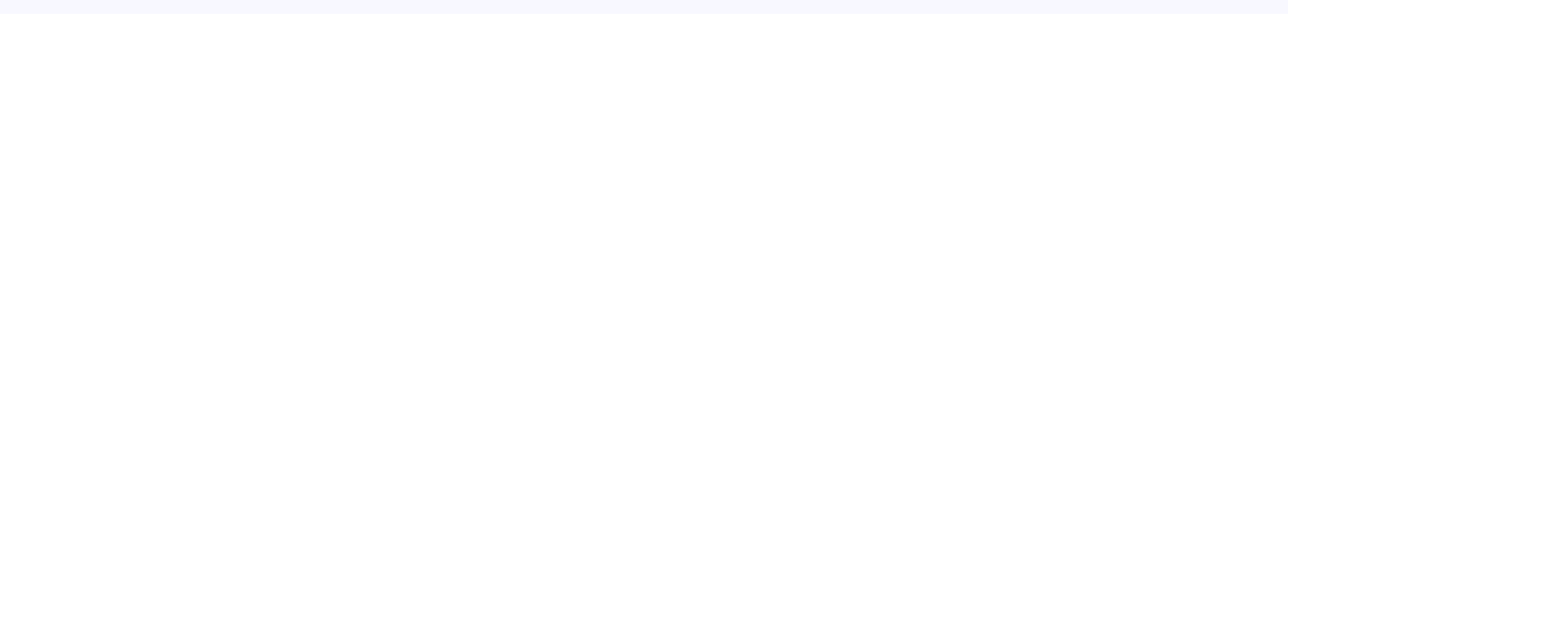
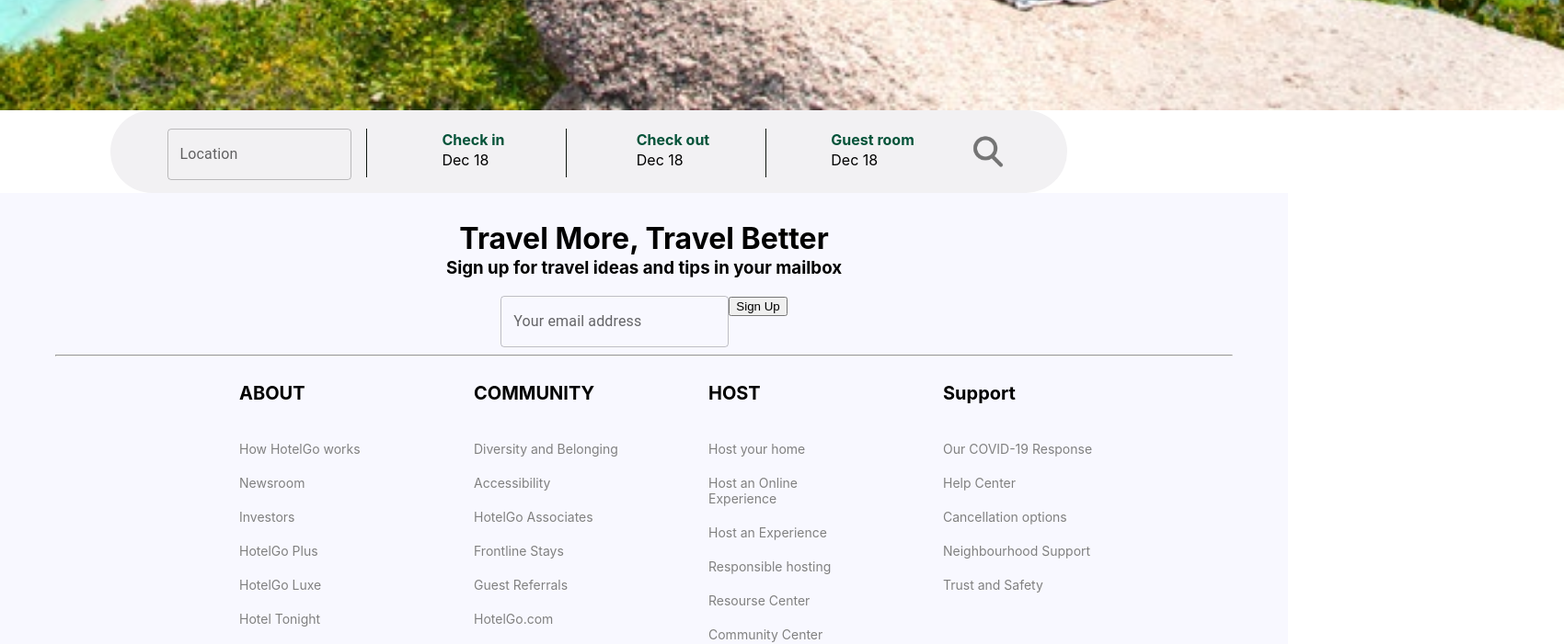
Before and after one commit to HexamTeam/hgo, a React (Create React App) app: page / in a window 1280 px wide. Shown: the part 880-1581 px from the top of the page at 92% size, 1700 px wide, since content can reach past the window. Before the commit the page ends 895 px from the top, so only its background shows below. Built offline with nearby package versions, Linux system fonts and the light colour scheme.

Commit message:
edit home

```diff
--- a/src/component/main/Home.css
+++ b/src/component/main/Home.css
@@ -1,3 +1,11 @@
+/*bg image*/
+.bgimg{
+    vertical-align: middle;
+    width: 1700px;
+    height: 1000px;
+}
+
+/*round coner div*/
 .rcorners1 {
     border-radius: 50px;
     background: #f2f1f3;
@@ -6,6 +14,7 @@
     height: 50px;
   }
 
+  /*search icon's css part*/
   .sh {
     vertical-align: middle;
     width: 50px;
@@ -17,12 +26,61 @@
     border-bottom-left-radius: 50% 50%;
   }
 
+  /* home js background color */
 .backcolor{
   background:#cfd3c9;
+  justify-content: center;
 }
+/* to make horizontal vertical line */
+  .vl {
+    border-left: 1px solid rgb(14, 20, 14);
+    height: 53px;
+    padding-left: 1em;
+  }
+
+  /*rows in round coner brar*/
+  .row {
+    width: 100%;
+    display: flex;
+    flex-direction: row;
+    justify-content: center;
+    padding-bottom: 10px;
+  }
+  .block{
+    width: 200px;
+    height: 30px;
+    padding-right: 1em;
 
 
 
-  .textsh{
-    font-size: 10px;
   }
+  .block:hover{
+    background-color: rgb(231, 225, 225);
+    height: 50px;
+  }
+
+  .sh2:hover{
+    width: 50px;
+    height: 50px;
+    background-color: rgb(235, 228, 228);
+  }
+  .vlline{
+    width: 5px;
+    height: 50px;
+
+  }
+  .checkin{
+    width: 200px;
+    height: 30px;
+    padding-bottom: 20px;
+
+  }
+  .checkin:hover{
+    background-color: rgb(231, 225, 225);
+  }
+
+  /*text color in div table*/
+  .tcolor{
+      color: rgb(5, 83, 57);
+      font-weight: bold;
+  }
--- a/src/component/main/Home.js
+++ b/src/component/main/Home.js
@@ -1,23 +1,66 @@
 import './Home.css';
-import search from '../img/search-icon.png'
+import search from '../img/search-icon.png';
 import TextField from '@mui/material/TextField';
+import beach from '../img/beach.jpg';
 
 const Home = () => {
 
     return(
-    <div className='backcolor'>
+    <div >
+        <img src={beach} alt="Avatar" className='bgimg'></img>
+        <center>
         <div className="rcorners1" >
+            <div className='row'>
+                <div className='block'>
+                    <TextField
+                    label="Location"
+                    />
+                </div>
 
-            <TextField
-            label="Location"
-            />
-            <img src={search} alt="Avatar" className='sh'></img>
+                <div className='vline'>
+                    <div className='vl'></div>
+                </div>
+                <div className='checkin'>
+                    <table>
+                        <tbody>
+                        <tr className='tcolor'>Check in</tr>
+                        <tr>Dec 18</tr>
+                        </tbody>
+                    </table>
+                </div>
+                <div className='vline'>
+                    <div className='vl'></div>
+                </div>
+                <div className='checkin'>
+                    <table>
+                        <tbody>
+                        <tr className='tcolor'>Check out</tr>
+                        <tr>Dec 18</tr>
+                        </tbody>
+                    </table>
+                </div>
+                <div className='vline'>
+                    <div className='vl'></div>
+                </div>
+                <div className='checkin'>
+                    <table>
+                        <tbody>
+                        <tr className='tcolor'>Guest room</tr>
+                        <tr>Dec 18</tr>
+                        </tbody>
+                    </table>
 
-            {/* <label className='textsh'>Location</label> */}
-            {/* <input type="text" placeholder="Search.." name="search"></input> */}
+                </div>
+                <div className='sh2'>
+                    <img src={search} alt="Avatar" className='sh'></img>
+                </div>
+            </div>
 
 
         </div>
+        </center>
+
+
     </div>);
 }
 
```
Also changed, not shown: src/component/img/beach.jpg (added).
